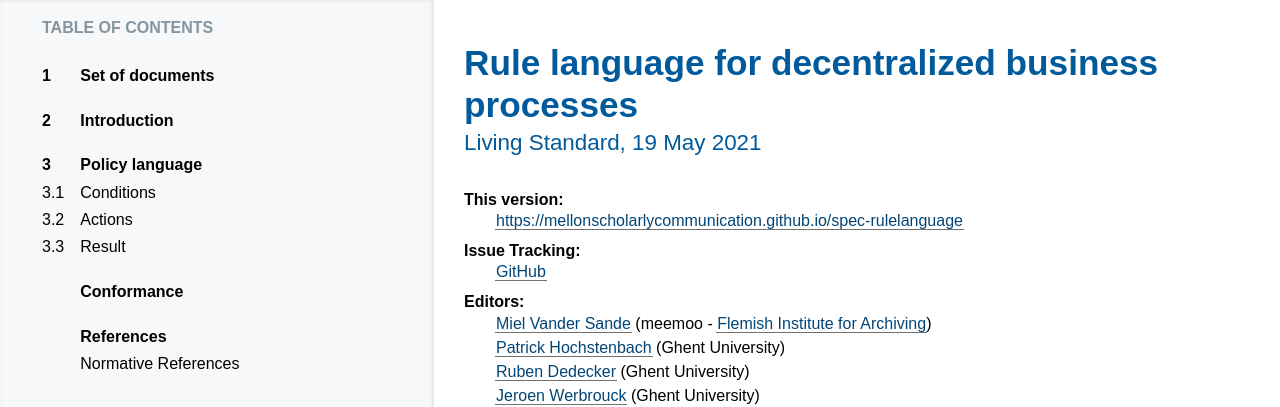
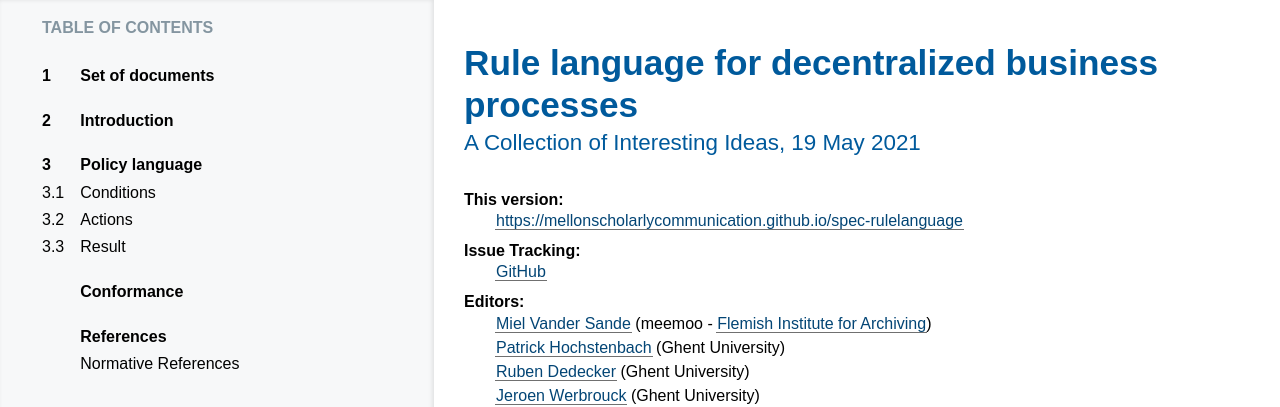
Before and after one commit to MellonScholarlyCommunication/spec-rulelanguage, a plain HTML site: page index.html in a window 1280 px wide. Shown: the top 407 px of the page. Drawn offline with Linux system fonts and the light colour scheme.

Commit message:
deploy: 6cc98f1a09fe3b64f322cbb3912d64c7df4f41d1

```diff
--- a/index.html
+++ b/index.html
@@ -1223,7 +1223,7 @@ Possible extra rowspan handling
 </style>
   <meta content="Bikeshed version 5f7b0e20, updated Tue Aug 18 15:46:28 2020 -0700" name="generator">
   <link href="https://mellonscholarlycommunication.github.io/spec-rulelanguage" rel="canonical">
-  <meta content="5683f7f4235c5a04f32256799310c6ba49b89f66" name="document-revision">
+  <meta content="6cc98f1a09fe3b64f322cbb3912d64c7df4f41d1" name="document-revision">
 <style>
 table {
   margin: 25px auto;
@@ -1402,7 +1402,7 @@ dfn > a.self-link::before      { content: "#"; }</style>
   <div class="head">
    <p data-fill-with="logo"></p>
    <h1 class="p-name no-ref" id="title">Rule language for decentralized business processes</h1>
-   <h2 class="no-num no-toc no-ref heading settled" id="subtitle"><span class="content">Living Standard, <time class="dt-updated" datetime="2021-05-19">19 May 2021</time></span></h2>
+   <h2 class="no-num no-toc no-ref heading settled" id="subtitle"><span class="content">A Collection of Interesting Ideas, <time class="dt-updated" datetime="2021-05-19">19 May 2021</time></span></h2>
    <div data-fill-with="spec-metadata">
     <dl>
      <dt>This version:
```
Also changed, not shown: 1 other file.
